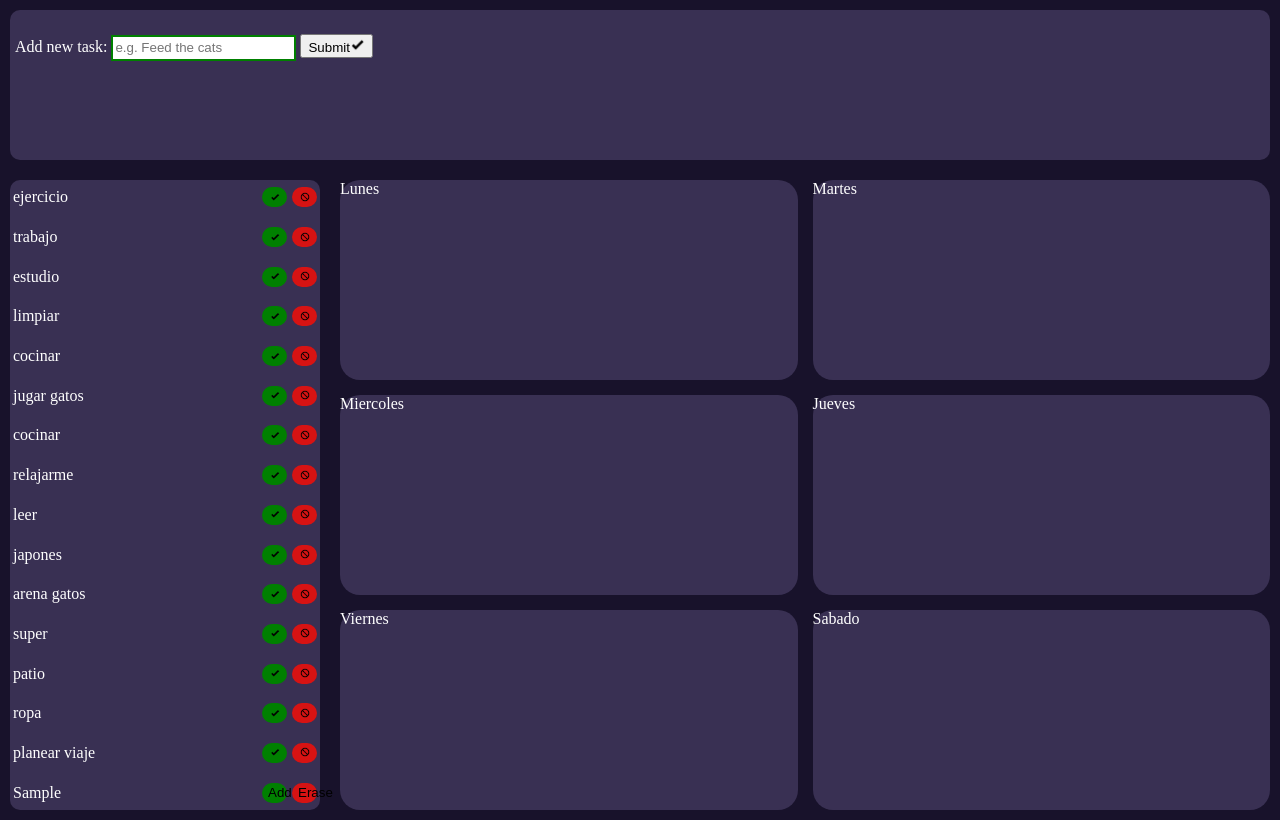
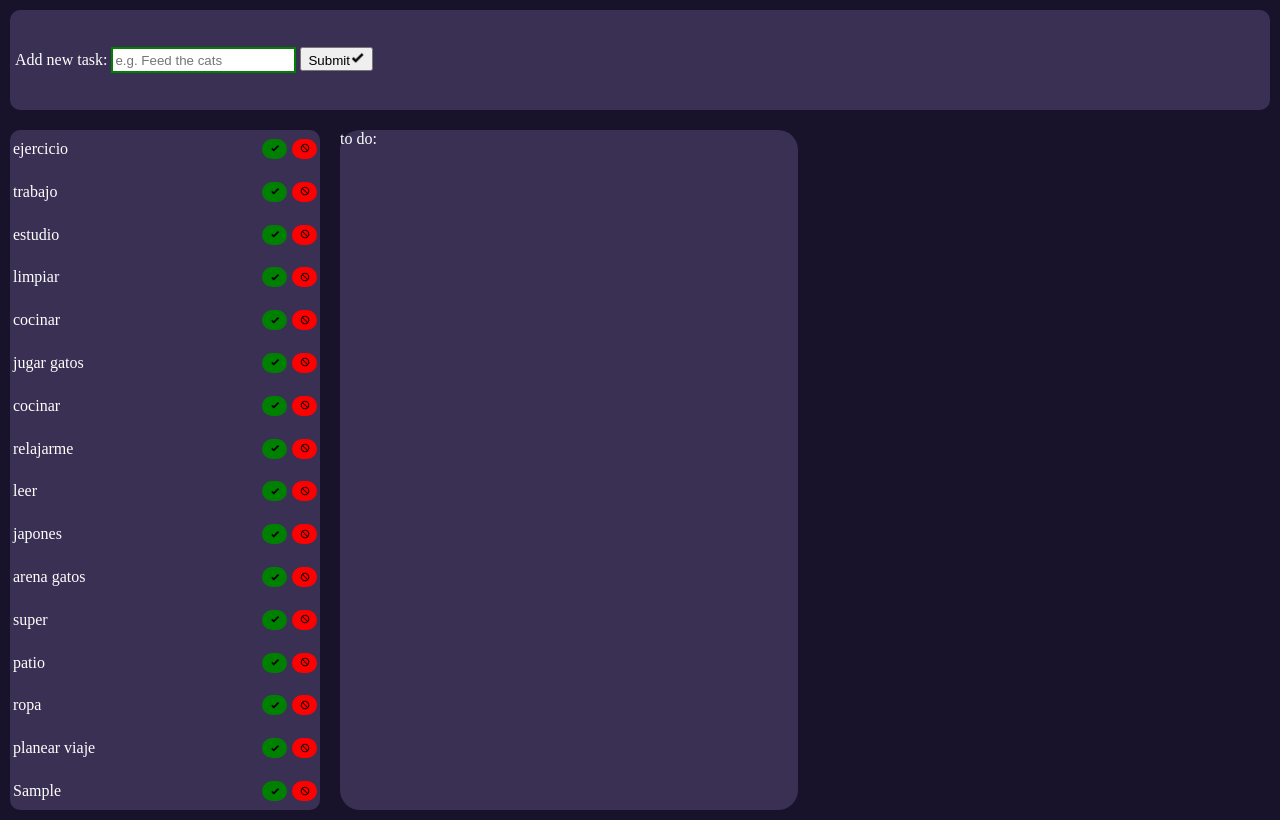
Before and after one commit to c-dez/6to9-app, a plain HTML site: page index.html in a window 1280 px wide. Both pictures are taken after typing "Sample" into the empty fields and a click on the button "Submit". Drawn offline with Linux system fonts and the light colour scheme.

Commit message:
fixed createAddBtn & createErasebtn functions

```diff
--- a/index.html
+++ b/index.html
@@ -26,12 +26,9 @@
 
         </div>
         <div class="calendar">
-            <div class="day">Lunes</div>
-            <div class="day">Martes</div>
-            <div class="day">Miercoles</div>
-            <div class="day">Jueves</div>
-            <div class="day">Viernes</div>
-            <div class="day">Sabado</div>
+            <div class="day">to do:</div>
+            <div class="todo"></div>
+
         </div>
 
     </section>
--- a/main.js
+++ b/main.js
@@ -21,23 +21,34 @@ const createList = ()=>{
         let task = document.createElement('div')
         task.textContent = taskList[taskList.length -1]
         list.appendChild(task)
-        const createAddEraseBtns = ()=>{
-            let add = document.createElement('button');
-            add.textContent = 'Add'
-            add.classList.add('add')
-            list.appendChild(add)
 
-            let remove = document.createElement('button')
-            remove.textContent = 'Erase'
-            remove.classList.add('erase')
-            list.appendChild(remove)
-        }
-        createAddEraseBtns()
+        list.appendChild(createAddBtn())
+        list.appendChild(createEraseBtn())
+
+
 
 
 
 }
 submit.addEventListener('click',addToArray)
+
+function createAddBtn(){
+    const addBtn = document.createElement('button');
+    addBtn.classList.add('add')
+    addBtn.innerHTML = '<img src="./icons/check-bold.png"></img>'
+    addBtn.style.backgroundColor = 'green'
+    return addBtn
+
+}
+
+function createEraseBtn(){
+    const eraseBtn = document.createElement('button')
+    eraseBtn.classList.add('erase')
+    eraseBtn.innerHTML = '<img src="./icons/cancel.png"></img>'
+    eraseBtn.style.backgroundColor = 'red'
+    return eraseBtn;
+
+}
 
 const list = document.querySelector('.list');
 const autoGenerateList = ()=>{
@@ -46,17 +57,12 @@ const autoGenerateList = ()=>{
         list.appendChild(taskItem)
         taskItem.textContent = item;
 
-        const addBtn = document.createElement('button');
-        list.appendChild(addBtn)
-        addBtn.classList.add('add')
-        addBtn.innerHTML = '<img src="./icons/check-bold.png"></img>'
+
+        list.appendChild(createAddBtn())//
 
 
-        const eraseBtn = document.createElement('button');
-        list.appendChild(eraseBtn);
-        eraseBtn.classList.add('erase')
-        eraseBtn.textContent = ''
-        eraseBtn.innerHTML = '<img src="./icons/cancel.png"></img>'
+        list.appendChild(createEraseBtn())
+
 
     })
 }
--- a/style.css
+++ b/style.css
@@ -7,7 +7,7 @@ body{
 color: white;
 display: grid;
 grid-template-columns: minmax(100px, 1fr) minmax(400px, 3fr);
-grid-template-rows: minmax(100px, 150px) minmax(400px, 1fr);
+grid-template-rows: 100px minmax(400px, 1fr);
 /* background-color: ; */
 height: 100vh;
 gap: 20px;
@@ -18,7 +18,7 @@ margin: 10px;
     border-radius: 10px;
     display: grid;
     grid-template-columns: repeat(3, 1fr);
-    grid-template-rows: repeat(2, 1fr);
+    grid-template-rows: 100px;
     grid-area:1/1/2/3 ;
     align-items: center;
     background-color: #393053;
@@ -58,16 +58,12 @@ input:valid{
     border: 0px;
     border-radius: 10px;
 }
-.list>.erase{
-    background-color: #D71313;
 
-
-}
 .calendar{
     /* grid-area: 2/2/3/3 ; */
     display: grid;
     grid-template-columns: repeat(2, 1fr);
-    grid-template-rows: repeat(3, 1fr);
+    /* grid-template-rows: repeat(3, 1fr); */
     gap: 15px;
 
 }
@@ -87,9 +83,7 @@ input:valid{
 .add>img{
     width: 10px;
 }
-.add{
-    background-color: green;
-}
+
 .erase>img{
     width: 10px;
 }
```
